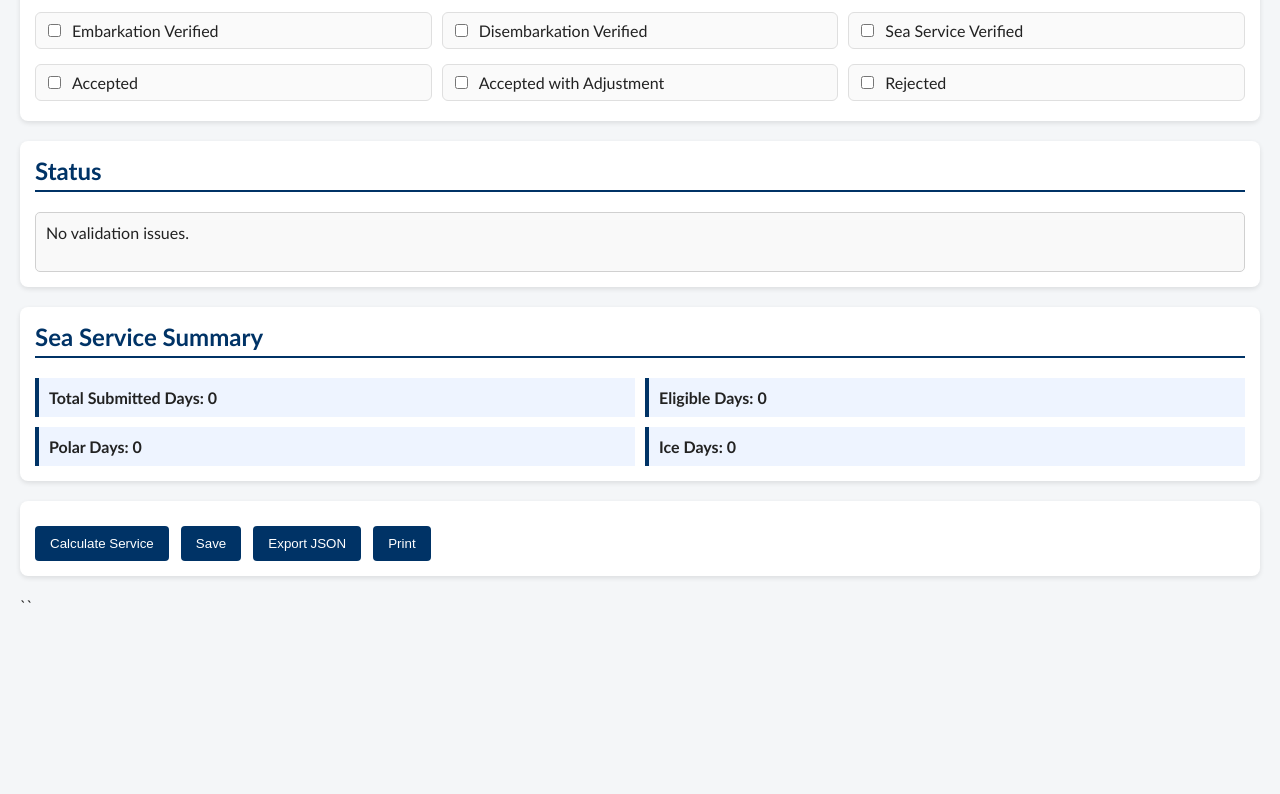
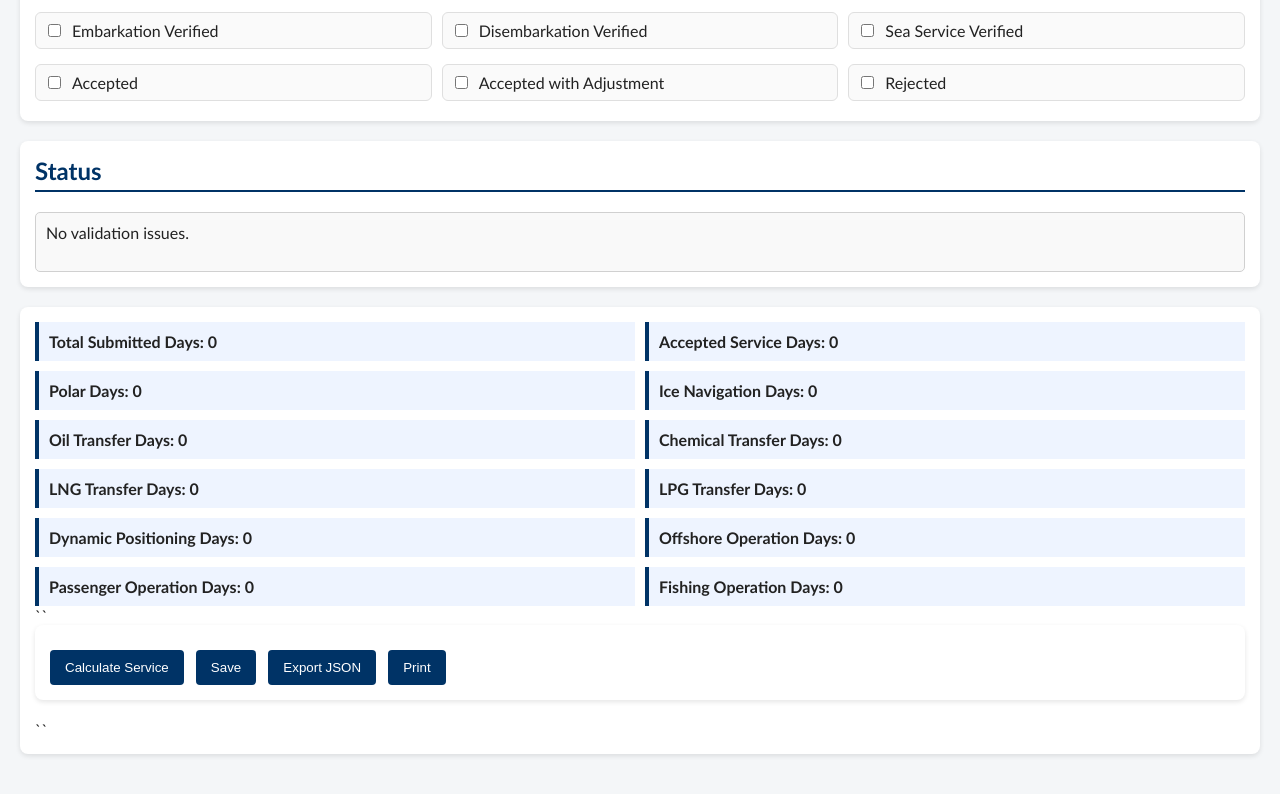
Before and after one commit to TC-MSS/Sea-service-records-form, a plain HTML site: page index.html in a window 1280 px wide. Shown: the part 1247-2041 px from the top of the page. Before the commit the page ends 1882 px from the top, so only its background shows below. Drawn offline with Linux system fonts and the light colour scheme.

Commit message:
Update index.html

```diff
--- a/index.html
+++ b/index.html
@@ -339,25 +339,70 @@ No validation issues.
 
 <section>
 
-<h2>Sea Service Summary</h2>
-
 <div class="summary">
 
-<div>Total Submitted Days:
-<span id="totalDays">0</span></div>
+<div>
+Total Submitted Days:
+<span id="totalDays">0</span>
+</div>
 
-<div>Eligible Days:
-<span id="acceptedDays">0</span></div>
+<div>
+Accepted Service Days:
+<span id="acceptedDays">0</span>
+</div>
 
-<div>Polar Days:
-<span id="polarDays">0</span></div>
+<div>
+Polar Days:
+<span id="polarDays">0</span>
+</div>
 
-<div>Ice Days:
-<span id="iceDays">0</span></div>
+<div>
+Ice Navigation Days:
+<span id="iceDays">0</span>
+</div>
+
+<div>
+Oil Transfer Days:
+<span id="oilDays">0</span>
+</div>
+
+<div>
+Chemical Transfer Days:
+<span id="chemicalDays">0</span>
+</div>
+
+<div>
+LNG Transfer Days:
+<span id="lngDays">0</span>
+</div>
+
+<div>
+LPG Transfer Days:
+<span id="lpgDays">0</span>
+</div>
+
+<div>
+Dynamic Positioning Days:
+<span id="dpDays">0</span>
+</div>
+
+<div>
+Offshore Operation Days:
+<span id="offshoreDays">0</span>
+</div>
+
+<div>
+Passenger Operation Days:
+<span id="passengerDays">0</span>
+</div>
+
+<div>
+Fishing Operation Days:
+<span id="fishingDays">0</span>
+</div>
 
 </div>
-
-</section>
+``
 
 <section>
 
```
